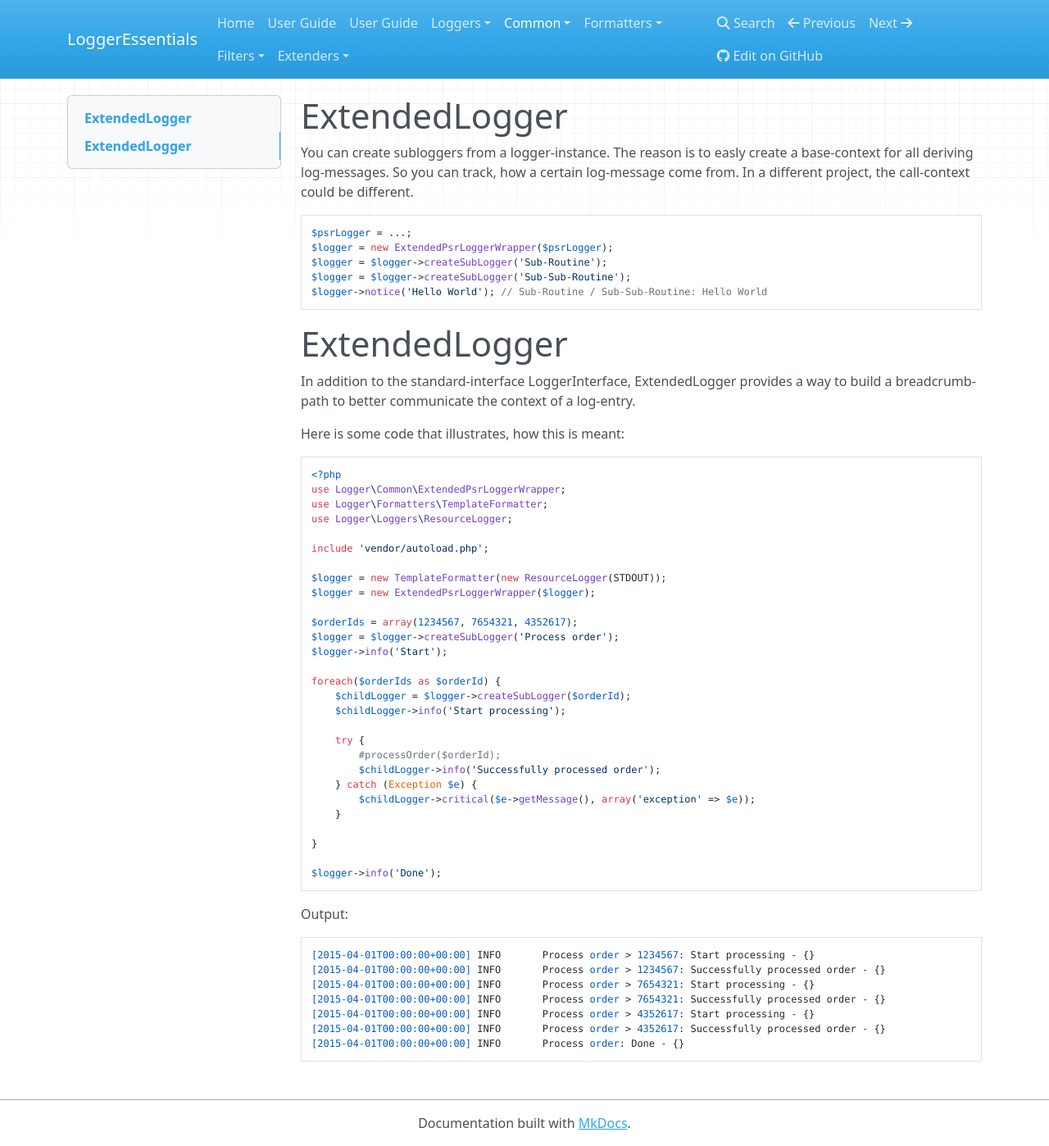
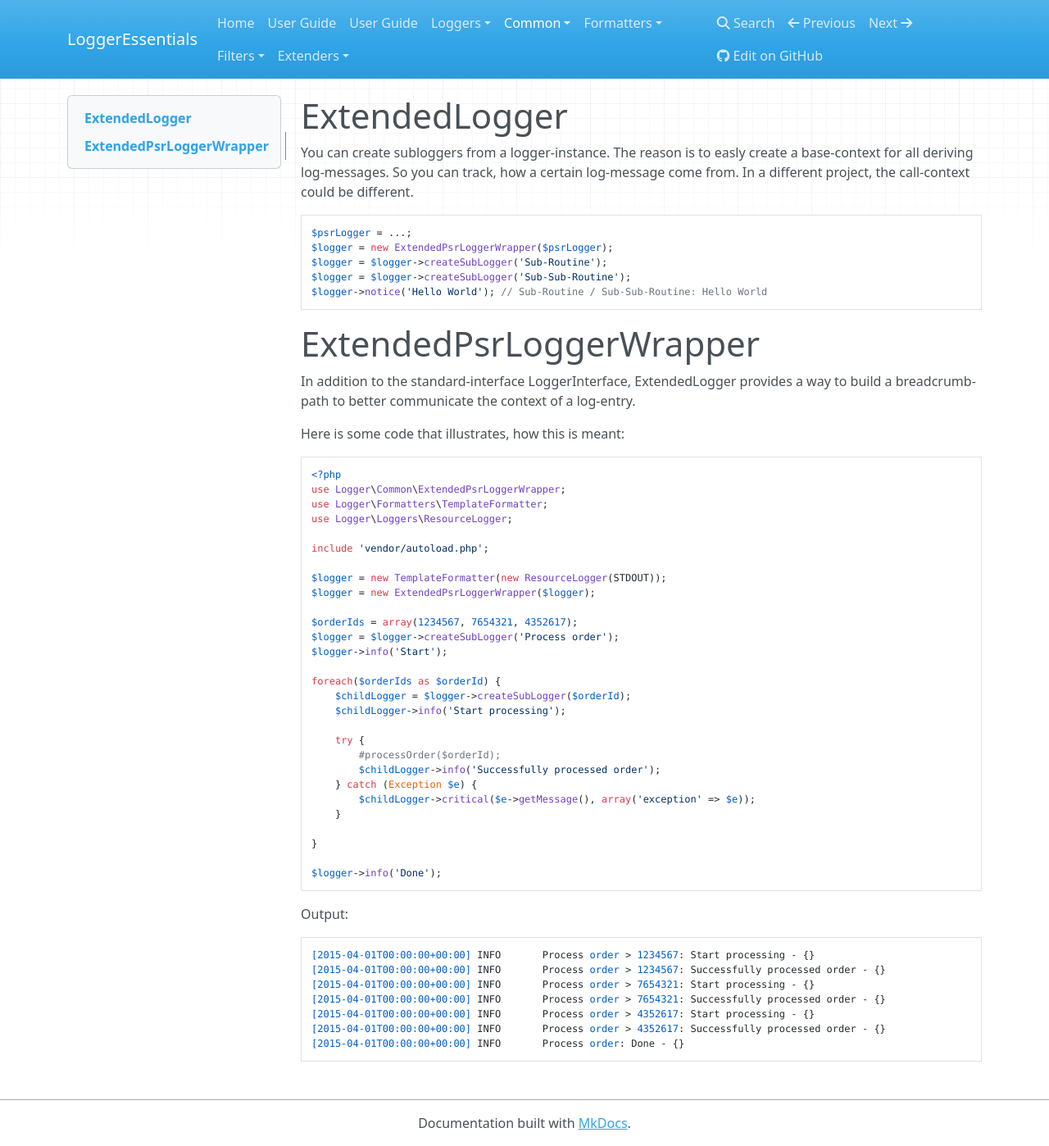
Before and after one commit to LoggerEssentials/LoggerEssentials, an MkDocs documentation site: the page built from docs/components/common/ExtendedLogger.md, in a window 1280 px wide and 1398 px high. Shown: the whole window at 82% size. Built offline with MkDocs 1.6.1, drawn with Linux system fonts in a browser that asks for light colours; nearby versions of some CDN libraries; old or Windows-style settings are respelled for this version of MkDocs.

Commit message:
readthedocs-test

````diff
--- a/docs/components/common/ExtendedLogger.md
+++ b/docs/components/common/ExtendedLogger.md
@@ -10,7 +10,7 @@ $logger = $logger->createSubLogger('Sub-Sub-Routine');
 $logger->notice('Hello World'); // Sub-Routine / Sub-Sub-Routine: Hello World
 ```
 
-# ExtendedLogger
+# ExtendedPsrLoggerWrapper
 
 In addition to the standard-interface LoggerInterface, ExtendedLogger provides a way to build a breadcrumb-path to better communicate the context of a log-entry.
 
````
